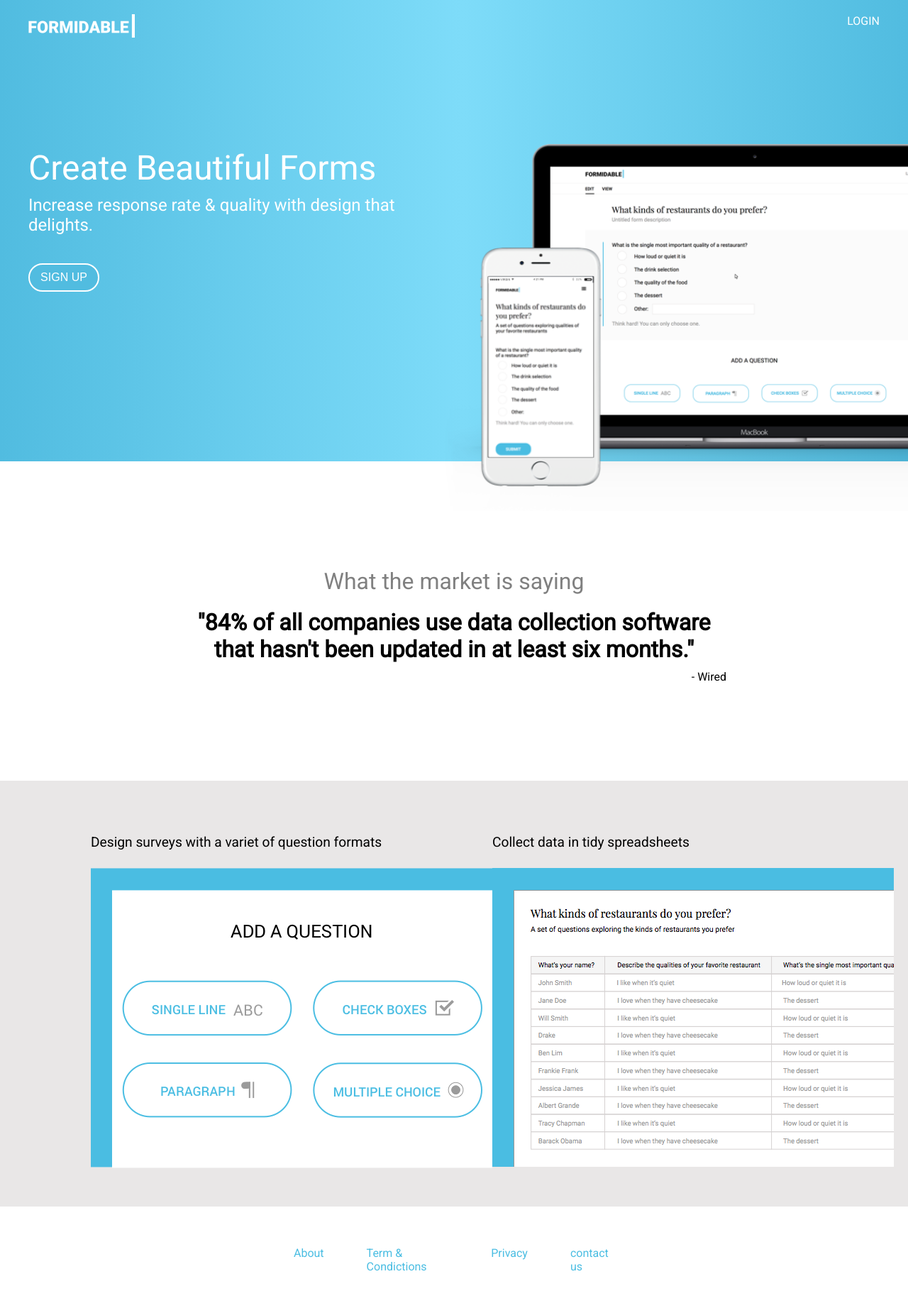
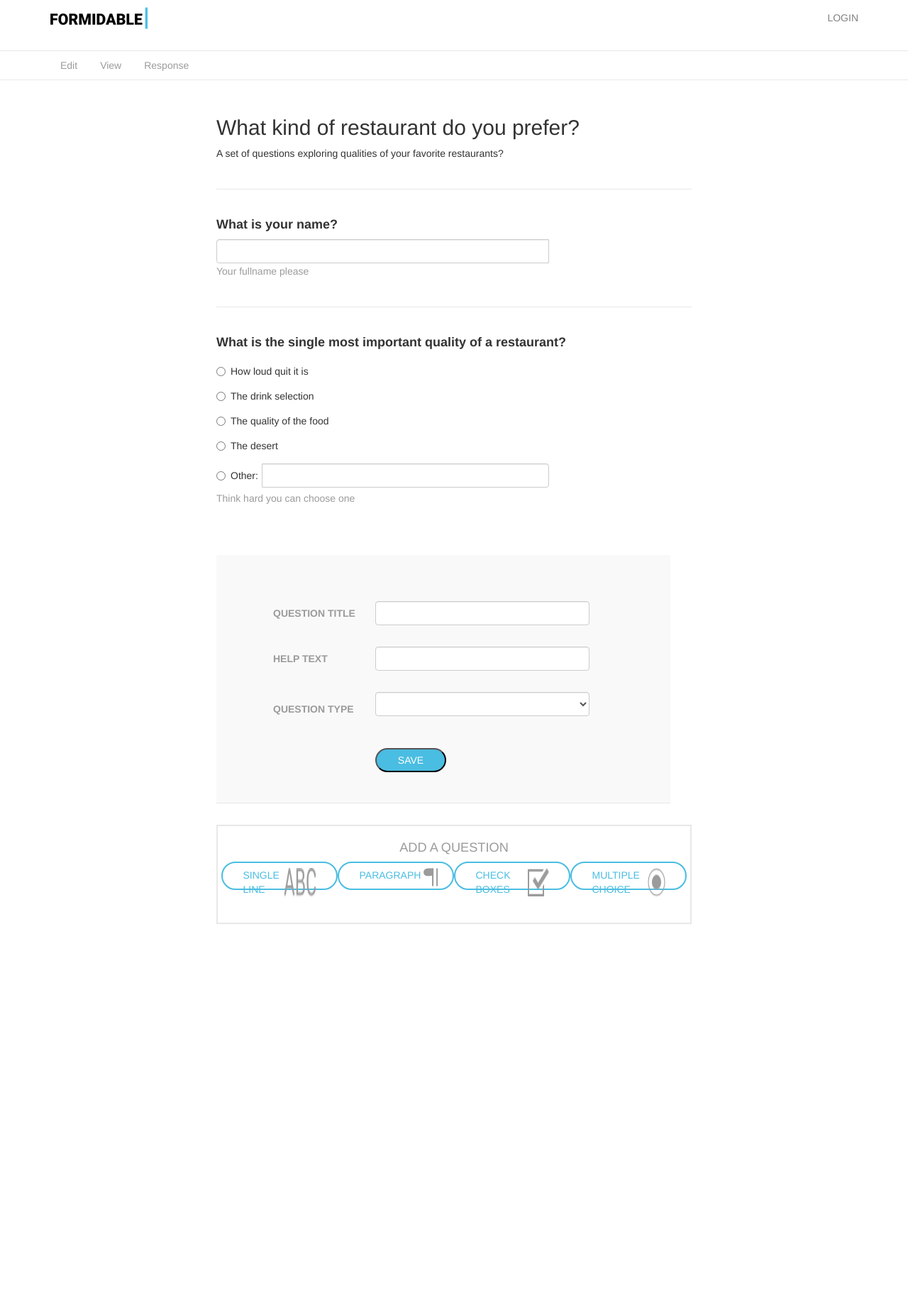
Before and after one commit to Admarcoshub/formidable, a PHP site: page /index.html in a window 1280 px wide. Shown: the whole page at 71% size. After the commit the page ends 1302 px from the top, so only its background shows below. Run offline with PHP 8.4, Linux system fonts and the light colour scheme; lists and menus that the app fills with data are empty.

Commit message:
subiendo edit-page

```diff
--- a/index.html
+++ b/index.html
@@ -3,13 +3,134 @@
   <head>
     <meta charset="utf-8">
     <title>::Formidable::</title>
-	<meta name="viewport" content="width=device-width, user-scalable=no">
-    <link href="https://fonts.googleapis.com/css?family=Roboto" rel="stylesheet">
+  	<meta name="viewport" content="width=device-width, user-scalable=no">
+  	<link rel="stylesheet" href="https://maxcdn.bootstrapcdn.com/bootstrap/3.3.7/css/bootstrap.min.css" integrity="sha384-BVYiiSIFeK1dGmJRAkycuHAHRg32OmUcww7on3RYdg4Va+PmSTsz/K68vbdEjh4u" crossorigin="anonymous">
     <link rel="stylesheet" href="style.css">
   </head>
+  <body>
+
+	  <div class="container">
+		  <nav>
+        <div class="navin">
+          <img src="./assets/logo-black.png">
+          <div class="login">LOGIN</div>
+          <img class="hamb" src="./assets/burger-black.png">
+       </div>
+		  </nav>
+	  </div>
+
+    <div class="container-fluid navsec">
+      <div class="container">
+        <ul class="nav nav-pills">
+          <li><a href="#">Edit</a></li>
+          <li><a href="#">View</a></li>
+          <li><a href="#">Response</a></li>
+        </ul>
+      </div>
+    </div>
+
+    <div class=" questions">
+     <div class=" row question1">
+         <h2>What kind of restaurant do you prefer?</h2>
+         <p>A set of questions exploring qualities of your favorite restaurants?</p>
+     </div>
+     <div class=" row question2">
+         <h4>What is your name?</h4>
+         <div class="input-group">
+          <input type="text" class="form-control" >
+          <p class="subititle">Your fullname please</p>
+        </div>
+     </div>
+     <div class=" row question3">
+         <h4>What is the single most important quality of a restaurant?</h4>
+         <div class="input-group">
+            <div class="radio radiofoot">
+              <label><input type="radio" name="optradio">How loud quit it is</label>
+            </div>
+            <div class="radio">
+              <label><input type="radio" name="optradio">The drink selection</label>
+            </div>
+            <div class="radio">
+              <label><input type="radio" name="optradio">The quality of the food</label>
+            </div>
+            <div class="radio">
+              <label><input type="radio" name="optradio">The desert</label>
+            </div>
+            <div class="radio radiohead">
+              <label class="other"><input type="radio" name="optradio">Other:</label>
+              <input type="text" class="form-control" >
+            </div>
+            <p class="subititle2">Think hard you can choose one</p>
+        </div>
+     </div>
+     <div class="row question4 questform">
+       <table class="table">
+         <tbody>
+           <tr>
+             <td class="ans">QUESTION TITLE</td>
+             <td><input type="text" class="form-control box-box" ></td>
+          </tr>
+           <tr>
+             <td class="ans">HELP TEXT</td>
+             <td><input type="text" class="form-control box-box" ></td>
+           </tr>
+           <tr>
+             <td class="ans">QUESTION TYPE</td>
+             <td>
+               <div class="form-group">
+                  <select class="form-control box-box" id="sel1">
+                    <option></option>
+                    <option></option>
+                    <option></option>
+                    <option></option>
+                  </select>
+                </div>
+             </td>
+          </tr>
+           <tr>
+             <td class="ans"></td>
+             <td><input type="button"class="bsave" value="SAVE"></td>
+           </tr>
+         </tbody>
+       </table>
+      </div>
+
+      <div class="row question5">
+        <h3>ADD A QUESTION</H3>
+        <div class="col-lg-3 col-md-4 col-sm-6 col-xs-12 infos">
+          <div class="infos-in">
+            <div class="textos">SINGLE LINE</div>
+            <img src="./Assets/abc.png">
+          </div>
+        </div>
+        <div class="col-lg-3 col-md-4 col-sm-6 col-xs-12 infos">
+          <div class="infos-in">
+            <div class="textos">PARAGRAPH</div>
+            <img src="./Assets/paragraph.png">
+          </div>
+        </div>
+        <div class="col-lg-3 col-md-4 col-sm-6 col-xs-12 infos">
+          <div class="infos-in">
+            <div class="textos">CHECK BOXES</div>
+            <img src="./Assets/checkboxes.png">
+          </div>
+        </div>
+        <div class="col-lg-3 col-md-4 col-sm-6 col-xs-12 infos">
+          <div class="infos-in">
+            <div class="textos">MULTIPLE CHOICE</div>
+            <img src="./Assets/multiple.png">
+          </div>
+        </div>
+
+      </div>
+   </div>
 
 
-  <body>
+
+
+
+
+ <!--
     <h1>It works</h1>
 
     	<header>
@@ -61,6 +182,6 @@
 					<li>contact us</li>
 				</ul>
 			</section>
-
+-->
   </body>
 </html>
--- a/style.css
+++ b/style.css
@@ -1,3 +1,221 @@
+* {
+	margin: 0px;
+	padding: 0px;
+	box-sizing: border-box;
+}
+
+.ans {
+	font-weight: 600;
+	width: 30%;
+	color: #9b9b9b;
+	border-top: none !important;
+}
+.box-box {
+	width:90%;
+}
+
+.bsave {
+	background: #4abde2;
+	color: white;
+	padding:5px;
+	border-radius:20px;
+	width: 100px;
+}
+
+.bsave:hover {
+	background: white;
+	color: #4abde2;
+}
+
+}
+h2 {
+	font-weight: 600;
+}
+
+h3 {
+	font-size: 1.3em;
+	font-weight: 500;
+	color:#9b9b9b;
+	text-align: center;
+}
+
+h4 {
+	font-weight: 600;
+}
+
+.hamb {
+	display: none;
+}
+
+.infos{
+	border: 2px solid #4abde2;
+	border-radius:20px;
+	height: 40px;
+}
+
+.infos-in {
+	display: flex;
+	width:90%;
+	margin: auto;
+	padding: 7px;
+}
+
+.input-group {
+	width:70%;
+}
+
+.login {
+	color:grey;
+	margin-top: 5px;
+}
+
+@media (max-width: 320px) {
+	.login {
+		display: none;
+	}
+
+	.hamb {
+		display: block;
+	}
+
+	.bsave {
+		width:90%;
+		margin: auto;
+	}
+
+	.infos {
+		margin: 10px 0px;
+	}
+
+}
+
+nav {
+ 	margin-top: 10px;
+ }
+
+ .navin {
+ 	display: flex;
+ 	justify-content: space-between;
+ 	padding-bottom: 10px;
+ }
+.navsec {
+	margin-top: 20px;
+	border-bottom: 1px solid #e9e7e7;
+	border-top: 1px solid #e9e7e7;
+}
+
+.nav li a {
+	color: #9b9b9b;
+}
+
+.nav li a:hover {
+	background: none;
+	border-radius: 0px;
+	border-bottom: 3px solid black;
+	color:black;
+	padding-top: 0px;
+}
+
+.other {
+	margin-right: 5px;
+}
+
+.questions {
+	width:50%;
+	margin:auto;
+	padding-bottom: 20px;
+}
+
+@media (max-width:320px) {
+	.questions {
+		width: 80%;
+		margin: auto;
+	}
+
+	.input-group {
+		width:90%;
+	}
+}
+
+.question1, .question2, .question3, .question4, .question5 {
+	padding-bottom: 30px;
+	border-bottom: 1px solid #e9e7e7;
+	margin-top: 30px;
+}
+
+.question3 {
+	border-bottom: 0px;
+}
+
+.question5 {
+	border: 2px solid #e9e7e7;
+	padding: 0px 5px;
+	height: 140px;
+}
+
+
+.questform {
+	background: #f9f9f9;
+	width:100%;
+	height:350px;
+	vertical-align: middle;
+	padding: 50px 80px;
+}
+
+@media (max-width:320px) {
+	.questform {
+		padding: 0px 5px;
+		height:550px;
+	}
+
+		.table tbody tr td {
+			display: block;
+		}
+}
+
+.radio {
+	margin: 20px 0px;
+}
+
+.radiohead {
+	display: flex;
+	align-items: center;
+	justify-content: space-between;
+	margin-bottom: 0px;
+}
+
+.radiofoot {
+	margin-top: 10px;
+}
+
+.subititle {
+	margin-top: 35px;
+	color: #9b9b9b;
+}
+
+.subititle2 {
+	margin-top: 5px;
+	color: #9b9b9b;
+}
+
+.table tbody tr td {
+	border-top:0px !important;
+	border-bottom:0px !important;
+	padding: 15px 0px;
+	vertical-align: middle;
+}
+
+.textos {
+	font-size: 1em;
+	margin-right: 4px;
+	color:#4abde2;
+}
+
+
+
+
+
+/**
 * {
 	margin: 0px;
 	padding: 0px;
@@ -266,3 +484,5 @@ li {
 	margin: 25px 0px;
 	}
 }
+
+**/
```
Also changed, not shown: Assets/abc.png (added), Assets/burger-black.png (added), Assets/checkboxes.png (added), Assets/logo-black.png (added), Assets/multiple.png (added), Assets/paragraph.png (added).
